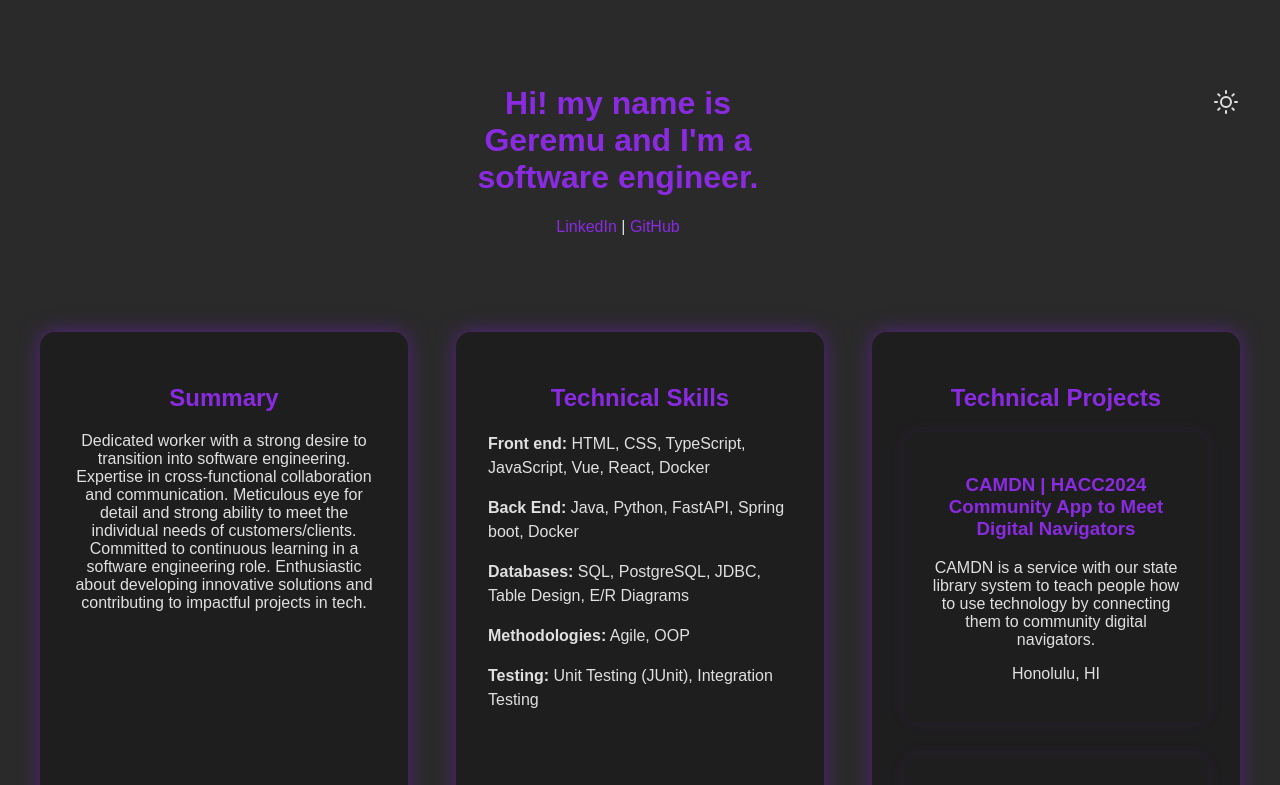
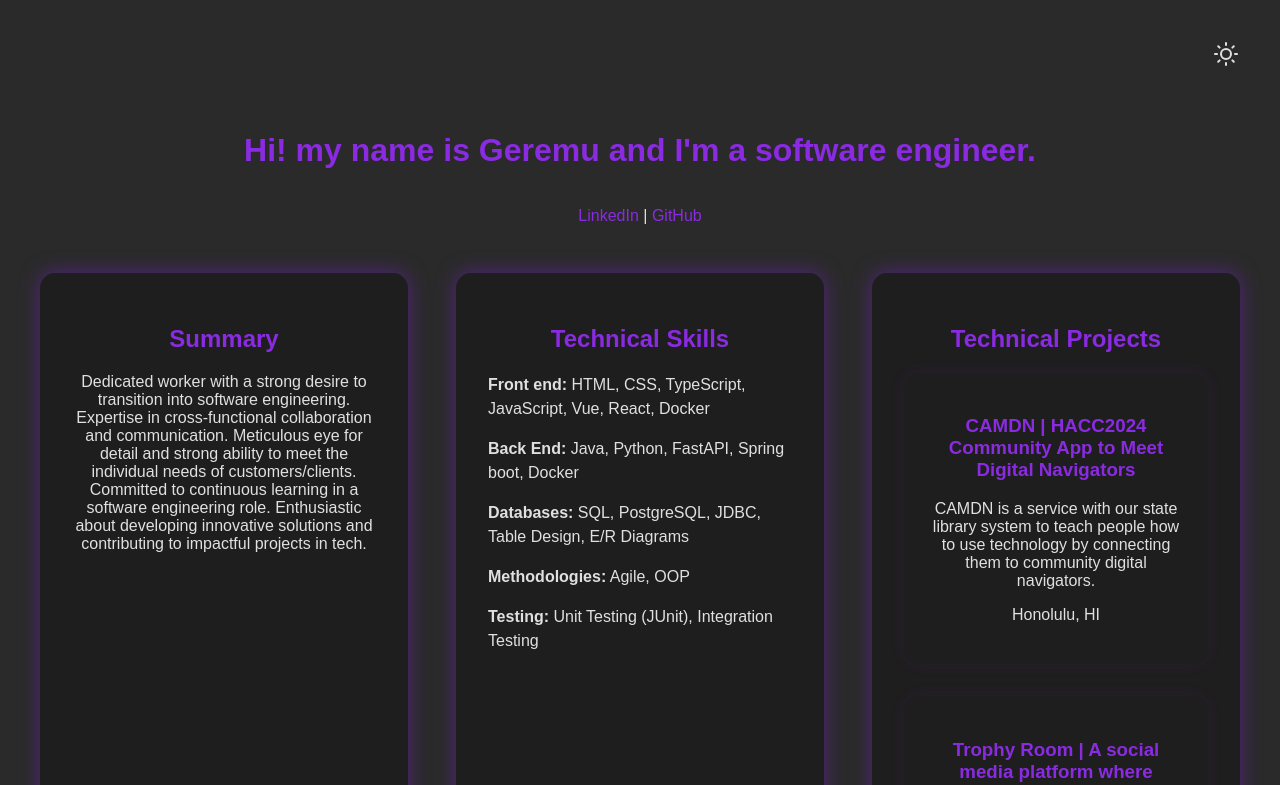
Before and after one commit to REMUSWRLD/remus-web-portfolio, a React (Create React App) app: page / in a window 1280 px wide. Shown: the top 785 px of the page. Built offline with nearby package versions, Linux system fonts and the light colour scheme; a web font is replaced by a local one.

Commit message:
layout change

```diff
--- a/src/App.css
+++ b/src/App.css
@@ -39,16 +39,22 @@ body {
 .header {
   grid-row: 1;
   display: flex;
-  flex-direction: row;
-  align-items: baseline;
-  justify-content: space-between;
+  flex-direction: column;
 }
 
 .introduction {
-  max-width: 350px;
+  display: flex;
+  flex-direction: column;
+  align-items: center;
+  justify-content: center;
   padding: 2rem;
   border-radius: 50px;
-  margin-bottom: 3rem;
+}
+
+.buttons {
+  display: flex;
+  flex-direction: row;
+  justify-content: flex-end;
 }
 
 .theme-toggle {
--- a/src/App.tsx
+++ b/src/App.tsx
@@ -59,16 +59,15 @@ const App: React.FC = () => {
   return (
     <div className={`App ${isDarkMode ? 'dark-mode' : 'light-mode'}`}>
       <header className="header">
-        <div className="logo">
-          {/* need to figure out spacing */}
+        <div className='buttons'>
+          <button onClick={toggleTheme} className="theme-toggle">
+            {isDarkMode ? <SunIcon /> : <MoonIcon />}
+          </button>
         </div>
         <div className='introduction'>
           <h1>Hi! my name is Geremu and I'm a software engineer.</h1>
           <p><a href="your-linkedin-url">LinkedIn</a> | <a href="your-github-url">GitHub</a></p>
         </div>
-        <button onClick={toggleTheme} className="theme-toggle">
-            {isDarkMode ? <SunIcon /> : <MoonIcon />}
-        </button>
       </header>
 
       <main>
```
